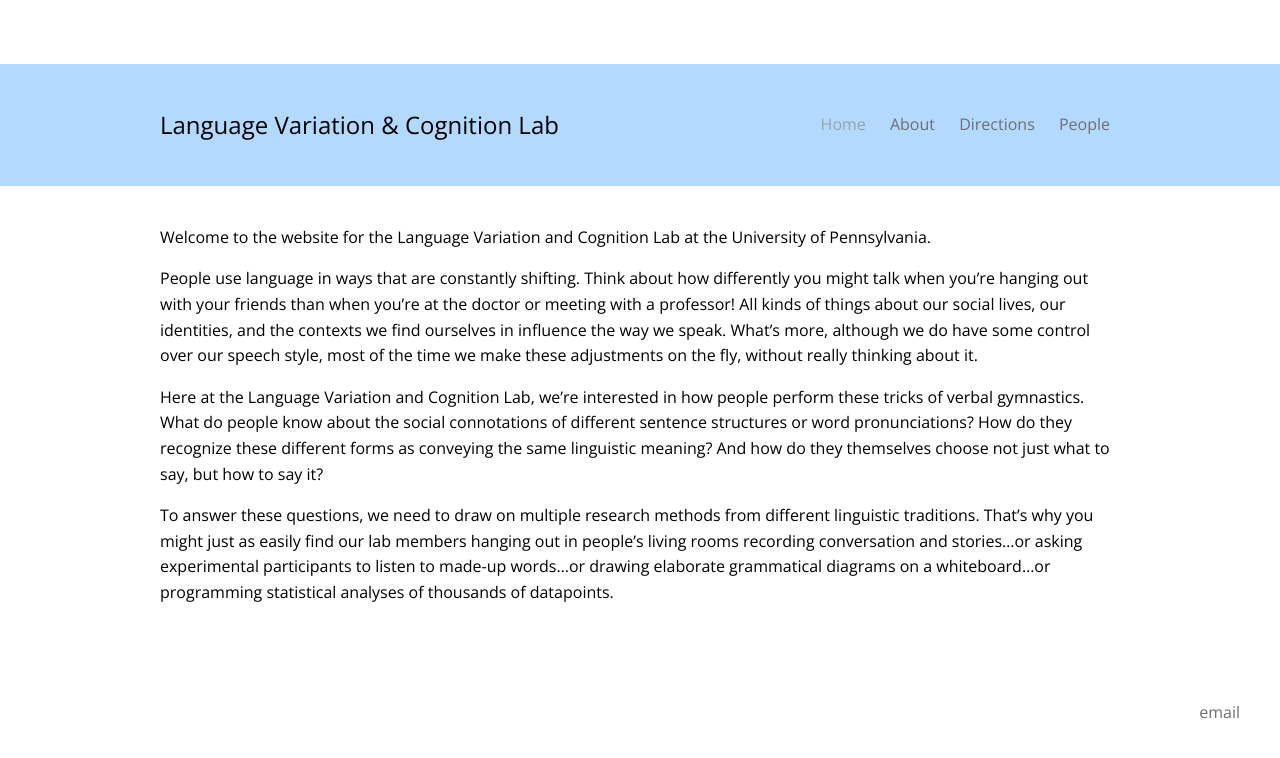
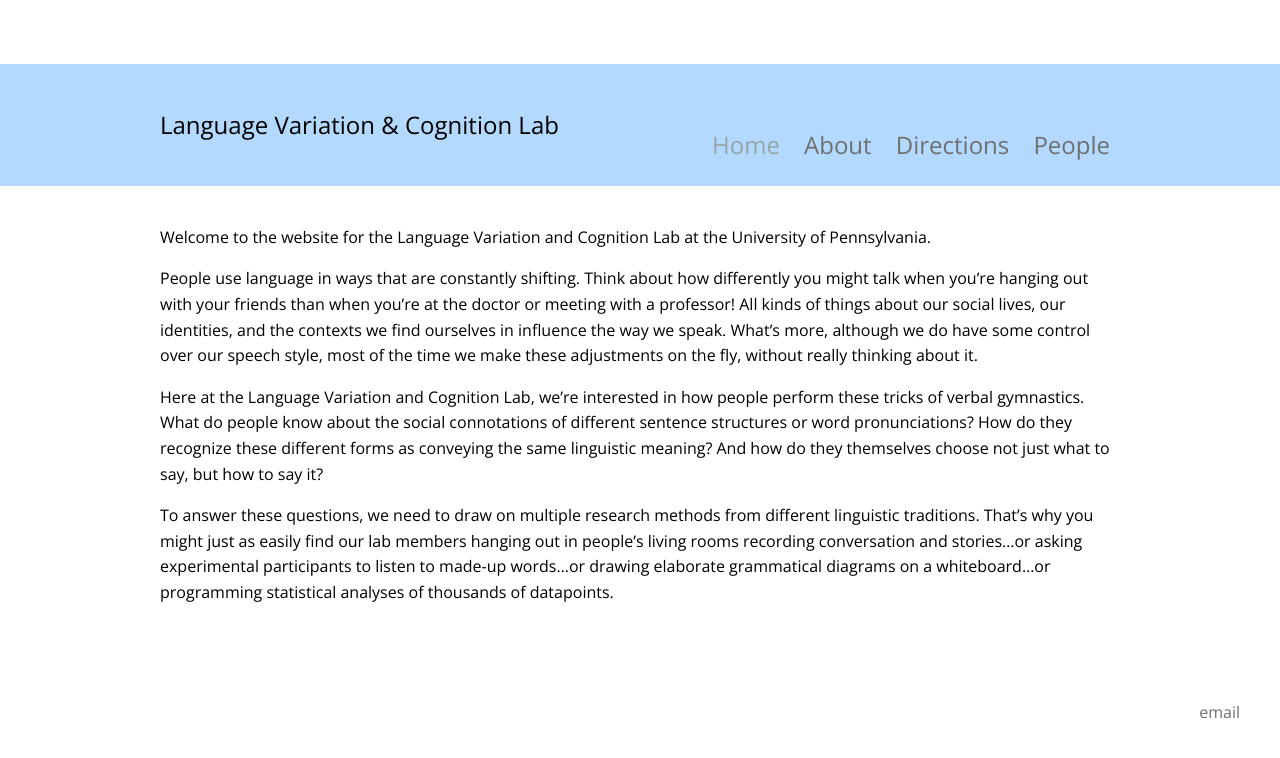
Before and after one commit to laceywade/TammingaLab.github.io, a Jekyll site: the page built from index.md, in a window 1280 px wide. Shown: the top 758 px of the page. Built offline with Jekyll 4.4.1, drawn with Linux system fonts in a browser that asks for light colours; some web fonts are replaced.

Commit message:
Update default.html

```diff
--- a/_layouts/default.html
+++ b/_layouts/default.html
@@ -12,9 +12,8 @@
    	 {% for p in navigation_pages %}
      	 {% if p.navigation_weight %}
       	  <li>
-          <a href="{{ p.url }}" {% if p.url == page.url %}class="active"{% endif %}>
-            {{ p.title }}
-          </a>
+         	 <h1><a href="{{ p.url }}" {% if p.url == page.url %}class="active"{% endif %}>
+           	 {{ p.title }}</a></h1>
        	  </li>
      	 {% endif %}
    	 {% endfor %}
```
Lines whose indentation alone changed are shown as unchanged.
